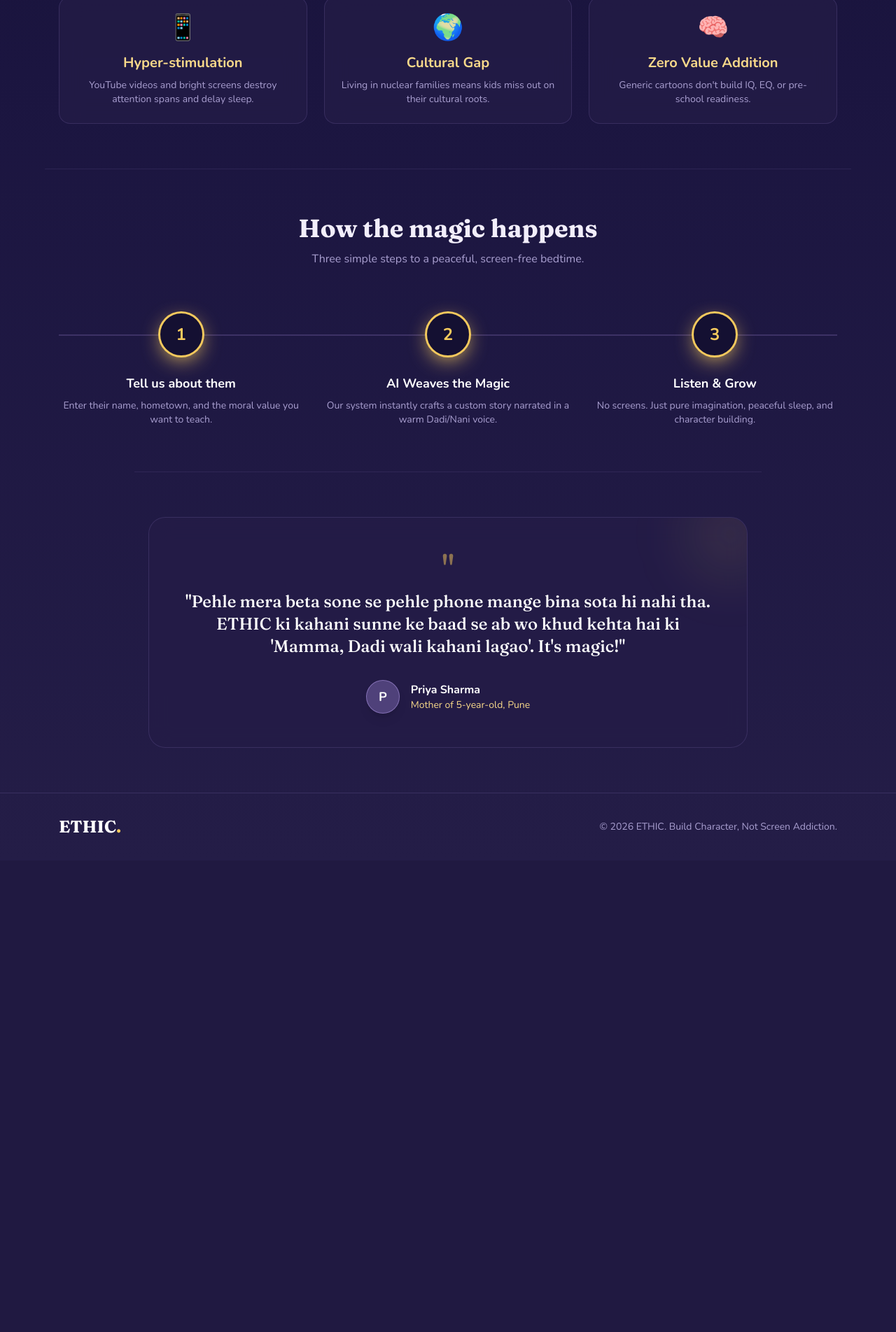
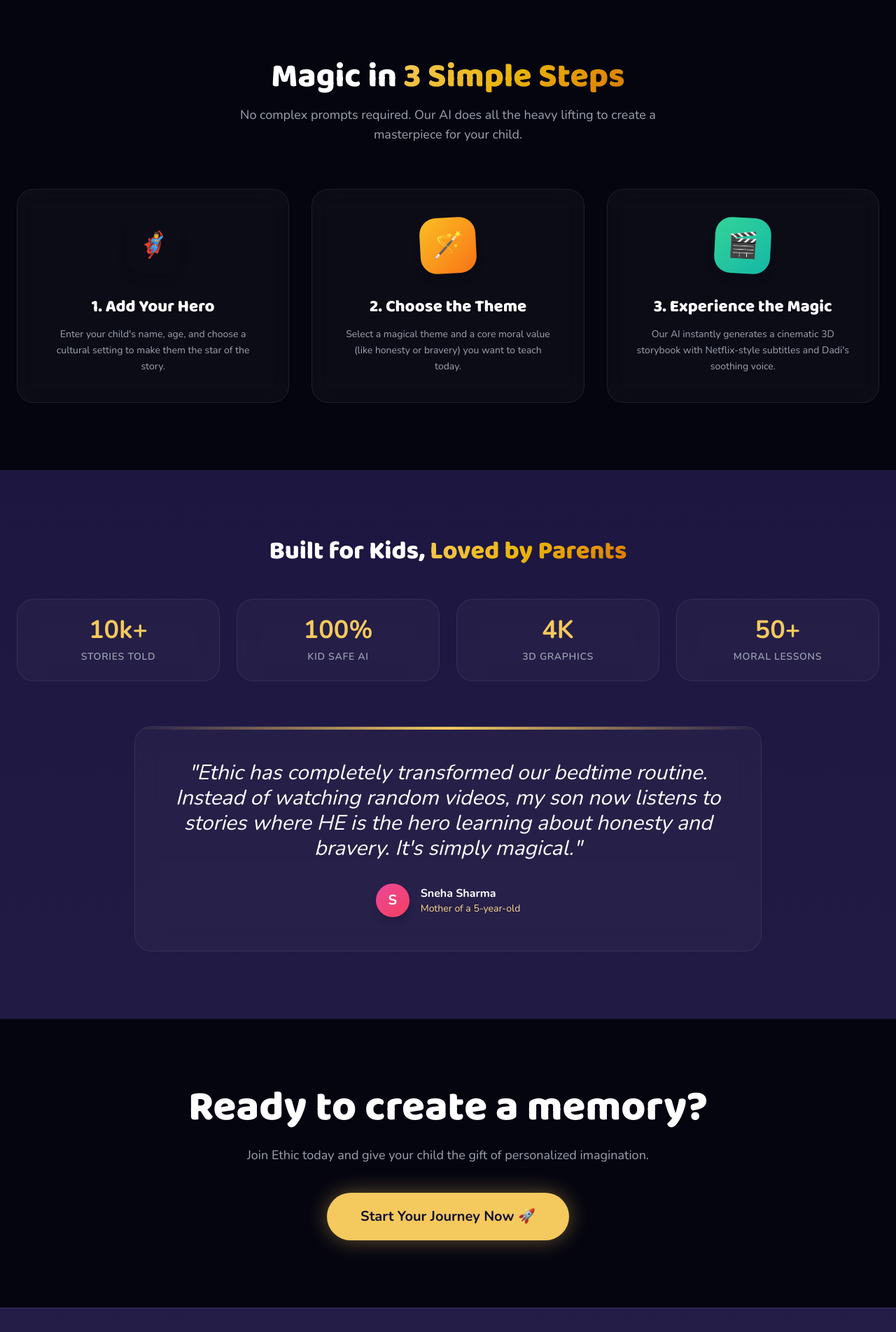
Before and after one commit to contactcuratedchoices-stack/ethic-mvp, a Flask app: page / in a window 1280 px wide. Shown: the part 816-2720 px from the top of the page at 70% size. Before the commit the page ends 2007 px from the top, so only its background shows below. Run offline with Flask 3, Linux system fonts and the light colour scheme; some libraries are stand-ins or nearby versions.

Commit message:
Update index.html

```diff
--- a/templates/index.html
+++ b/templates/index.html
@@ -1,100 +1,182 @@
 {% extends "base.html" %}
 
 {% block content %}
-<!-- 🌟 HERO SECTION 🌟 -->
-<section class="mx-auto max-w-5xl px-5 pt-20 pb-16 text-center md:pt-28 md:pb-24">
-  <div class="mx-auto mb-6 inline-flex items-center gap-2 rounded-full border border-purple-soft/25 bg-navy-light/60 px-4 py-1.5 text-xs font-semibold text-purple-soft">
-    <span class="h-1.5 w-1.5 rounded-full bg-gold animate-twinkle"></span>
-    Trusted by 500+ mindful parents
-  </div>
-  <h1 class="mx-auto max-w-4xl text-balance font-serif text-5xl font-bold leading-tight md:text-7xl">
-    Build Character,<br class="hidden sm:block" />
-    <span class="text-gold">Not Screen Addiction.</span>
-  </h1>
-  <p class="mx-auto mt-6 max-w-2xl text-pretty text-lg leading-relaxed text-muted md:text-xl">
-    Holistic pre-school development infused with your cultural roots and the warm voice of Dadi/Nani.
-  </p>
-  <div class="mt-10 flex flex-col items-center justify-center gap-4 sm:flex-row">
-    <!-- Links to Studio (बैकएंड इसे अपने आप लॉगिन पर भेज देगा अगर अकाउंट नहीं है) -->
-    <a href="/studio" class="w-full rounded-full bg-gold px-8 py-4 font-bold text-navy shadow-gold transition hover:brightness-105 sm:w-auto text-lg">
-      Create Your Child's First Story — Free
-    </a>
-    <a href="/pricing" class="w-full rounded-full border border-purple-soft/30 px-8 py-4 font-semibold text-purple-soft transition hover:bg-navy-light/60 sm:w-auto text-lg flex items-center justify-center gap-2">
-      View Educational Plans
-    </a>
-  </div>
+<link href="https://fonts.googleapis.com/css2?family=Poppins:wght@300;400;500;600;700&family=Baloo+2:wght@600;800&display=swap" rel="stylesheet">
+
+<style>
+    body { background-color: #050510; color: #ffffff; font-family: 'Poppins', sans-serif; overflow-x: hidden; }
+    .magical-font { font-family: 'Baloo 2', cursive; }
+
+    /* Magical Gradient Text */
+    .text-gradient {
+        background: linear-gradient(135deg, #f4c95d 0%, #eab308 50%, #d97706 100%);
+        -webkit-background-clip: text;
+        -webkit-text-fill-color: transparent;
+    }
+
+    /* Hero Background with slow cinematic zoom */
+    .hero-bg {
+        background-image: url('https://images.unsplash.com/photo-1534447677768-be436bb09401?q=80&w=2094&auto=format&fit=crop');
+        background-size: cover;
+        background-position: center;
+        animation: cinematicZoom 20s infinite alternate ease-in-out;
+    }
+    @keyframes cinematicZoom {
+        0% { transform: scale(1); }
+        100% { transform: scale(1.1); }
+    }
+
+    /* Glassmorphism Cards */
+    .glass-card {
+        background: rgba(255, 255, 255, 0.03);
+        backdrop-filter: blur(16px);
+        -webkit-backdrop-filter: blur(16px);
+        border: 1px solid rgba(255, 255, 255, 0.08);
+        border-radius: 1.5rem;
+        transition: all 0.4s ease;
+    }
+    .glass-card:hover {
+        transform: translateY(-10px);
+        background: rgba(255, 255, 255, 0.06);
+        border-color: rgba(244, 201, 93, 0.4);
+        box-shadow: 0 20px 40px rgba(0,0,0,0.5), inset 0 0 20px rgba(244,201,93,0.1);
+    }
+
+    /* Floating Animation for UI Elements */
+    .floating { animation: float 6s ease-in-out infinite; }
+    @keyframes float {
+        0% { transform: translateY(0px); }
+        50% { transform: translateY(-15px); }
+        100% { transform: translateY(0px); }
+    }
+
+    /* Glow Button */
+    .glow-button {
+        position: relative;
+        transition: all 0.3s ease;
+    }
+    .glow-button::before {
+        content: ''; position: absolute; top: -2px; left: -2px; right: -2px; bottom: -2px;
+        background: linear-gradient(45deg, #f4c95d, #eab308, #f4c95d);
+        z-index: -1; border-radius: 50px; filter: blur(15px); opacity: 0; transition: opacity 0.3s ease;
+    }
+    .glow-button:hover::before { opacity: 0.8; }
+</style>
+
+<header class="relative w-full min-h-screen flex items-center justify-center overflow-hidden -mt-16">
+    <div class="absolute inset-0 hero-bg opacity-40"></div>
+    <div class="absolute inset-0 bg-gradient-to-b from-[#050510]/40 via-[#050510]/80 to-[#050510]"></div>
+
+    <div class="relative z-10 text-center px-6 max-w-5xl mx-auto flex flex-col items-center mt-20">
+        <div class="inline-block px-5 py-2 mb-6 rounded-full glass-card border-gold/30 text-gold-soft text-sm font-bold tracking-widest uppercase floating">
+            ✨ The Future of Bedtime Stories
+        </div>
+
+        <h1 class="magical-font text-5xl md:text-7xl lg:text-8xl font-extrabold text-white leading-tight mb-6 drop-shadow-2xl">
+            Turn Screen Time into <br>
+            <span class="text-gradient">Story Time.</span>
+        </h1>
+
+        <p class="text-gray-300 text-lg md:text-2xl mb-10 max-w-3xl mx-auto font-light leading-relaxed">
+            Generate personalized, 3D animated bedtime stories with cinematic audio. Build character, teach morals, and ignite your child's imagination.
+        </p>
+
+        <div class="flex flex-col sm:flex-row gap-5 items-center justify-center">
+            <a href="{{ url_for('main.studio') }}" aria-label="Create your first story" class="glow-button px-10 py-4 bg-gold text-navy text-lg font-bold rounded-full hover:scale-105 transition flex items-center gap-3">
+                Create Your First Story ✨
+            </a>
+            <a href="{{ url_for('main.dashboard') }}" aria-label="Go to Library" class="px-10 py-4 glass-card text-white text-lg font-bold rounded-full hover:bg-white/10 transition flex items-center gap-3">
+                <svg class="w-6 h-6" fill="none" stroke="currentColor" viewBox="0 0 24 24"><path stroke-linecap="round" stroke-linejoin="round" stroke-width="2" d="M14.752 11.168l-3.197-2.132A1 1 0 0010 9.87v4.263a1 1 0 001.555.832l3.197-2.132a1 1 0 000-1.664z"/><path stroke-linecap="round" stroke-linejoin="round" stroke-width="2" d="M21 12a9 9 0 11-18 0 9 9 0 0118 0z"/></svg>
+                Explore Library
+            </a>
+        </div>
+    </div>
+</header>
+
+<section class="py-24 relative z-10 bg-[#050510]">
+    <div class="max-w-7xl mx-auto px-6">
+        <div class="text-center mb-16">
+            <h2 class="magical-font text-4xl md:text-5xl font-bold text-white mb-4">Magic in <span class="text-gradient">3 Simple Steps</span></h2>
+            <p class="text-gray-400 text-lg max-w-2xl mx-auto">No complex prompts required. Our AI does all the heavy lifting to create a masterpiece for your child.</p>
+        </div>
+
+        <div class="grid grid-cols-1 md:grid-cols-3 gap-8">
+            <div class="glass-card p-10 text-center group">
+                <div class="w-20 h-20 mx-auto bg-gradient-to-br from-purple-500 to-indigo-600 rounded-3xl flex items-center justify-center text-4xl shadow-lg mb-8 group-hover:-translate-y-2 transition duration-300 transform rotate-3">
+                    🦸‍♂️
+                </div>
+                <h3 class="magical-font text-2xl font-bold text-white mb-3">1. Add Your Hero</h3>
+                <p class="text-gray-400 text-sm leading-relaxed">Enter your child's name, age, and choose a cultural setting to make them the star of the story.</p>
+            </div>
+
+            <div class="glass-card p-10 text-center group">
+                <div class="w-20 h-20 mx-auto bg-gradient-to-br from-amber-400 to-orange-500 rounded-3xl flex items-center justify-center text-4xl shadow-lg mb-8 group-hover:-translate-y-2 transition duration-300 transform -rotate-3">
+                    🪄
+                </div>
+                <h3 class="magical-font text-2xl font-bold text-white mb-3">2. Choose the Theme</h3>
+                <p class="text-gray-400 text-sm leading-relaxed">Select a magical theme and a core moral value (like honesty or bravery) you want to teach today.</p>
+            </div>
+
+            <div class="glass-card p-10 text-center group">
+                <div class="w-20 h-20 mx-auto bg-gradient-to-br from-emerald-400 to-teal-500 rounded-3xl flex items-center justify-center text-4xl shadow-lg mb-8 group-hover:-translate-y-2 transition duration-300 transform rotate-3">
+                    🎬
+                </div>
+                <h3 class="magical-font text-2xl font-bold text-white mb-3">3. Experience the Magic</h3>
+                <p class="text-gray-400 text-sm leading-relaxed">Our AI instantly generates a cinematic 3D storybook with Netflix-style subtitles and Dadi's soothing voice.</p>
+            </div>
+        </div>
+    </div>
 </section>
 
-<!-- 🌟 THE PROBLEM SECTION 🌟 -->
-<section class="mx-auto max-w-6xl px-5 py-16 border-t border-purple-soft/10">
-  <div class="text-center mb-12">
-    <h2 class="font-serif text-3xl font-bold md:text-4xl">Are you tired of the bedtime screen struggle?</h2>
-  </div>
-  <div class="grid gap-6 md:grid-cols-3">
-    <div class="glass p-6 rounded-2xl text-center">
-      <div class="text-4xl mb-4">📱</div>
-      <h3 class="text-xl font-bold text-gold-soft mb-2">Hyper-stimulation</h3>
-      <p class="text-sm text-muted">YouTube videos and bright screens destroy attention spans and delay sleep.</p>
+<section class="py-24 relative z-10">
+    <div class="absolute inset-0 bg-[radial-gradient(ellipse_at_center,_var(--tw-gradient-stops))] from-purple-900/20 via-[#050510] to-[#050510]"></div>
+
+    <div class="max-w-7xl mx-auto px-6 relative z-10 text-center">
+        <h2 class="magical-font text-3xl md:text-4xl font-bold text-white mb-12">Built for Kids, <span class="text-gradient">Loved by Parents</span></h2>
+
+        <div class="grid grid-cols-2 md:grid-cols-4 gap-6 mb-16">
+            <div class="glass-card p-6">
+                <h4 class="text-4xl font-bold text-gold mb-2">10k+</h4>
+                <p class="text-gray-400 text-sm uppercase tracking-wider font-semibold">Stories Told</p>
+            </div>
+            <div class="glass-card p-6">
+                <h4 class="text-4xl font-bold text-gold mb-2">100%</h4>
+                <p class="text-gray-400 text-sm uppercase tracking-wider font-semibold">Kid Safe AI</p>
+            </div>
+            <div class="glass-card p-6">
+                <h4 class="text-4xl font-bold text-gold mb-2">4K</h4>
+                <p class="text-gray-400 text-sm uppercase tracking-wider font-semibold">3D Graphics</p>
+            </div>
+            <div class="glass-card p-6">
+                <h4 class="text-4xl font-bold text-gold mb-2">50+</h4>
+                <p class="text-gray-400 text-sm uppercase tracking-wider font-semibold">Moral Lessons</p>
+            </div>
+        </div>
+
+        <div class="glass-card p-12 max-w-4xl mx-auto rounded-[3rem] border-gold/20 relative overflow-hidden">
+            <div class="absolute top-0 left-0 w-full h-1 bg-gradient-to-r from-transparent via-gold to-transparent"></div>
+            <p class="text-xl md:text-3xl font-light text-white italic leading-relaxed mb-8">
+                "Ethic has completely transformed our bedtime routine. Instead of watching random videos, my son now listens to stories where HE is the hero learning about honesty and bravery. It's simply magical."
+            </p>
+            <div class="flex items-center justify-center gap-4">
+                <div class="w-12 h-12 bg-gradient-to-br from-pink-500 to-rose-500 rounded-full flex items-center justify-center text-xl font-bold text-white shadow-lg">S</div>
+                <div class="text-left">
+                    <h5 class="text-white font-bold">Sneha Sharma</h5>
+                    <p class="text-gold-soft text-sm">Mother of a 5-year-old</p>
+                </div>
+            </div>
+        </div>
     </div>
-    <div class="glass p-6 rounded-2xl text-center">
-      <div class="text-4xl mb-4">🌍</div>
-      <h3 class="text-xl font-bold text-gold-soft mb-2">Cultural Gap</h3>
-      <p class="text-sm text-muted">Living in nuclear families means kids miss out on their cultural roots.</p>
-    </div>
-    <div class="glass p-6 rounded-2xl text-center">
-      <div class="text-4xl mb-4">🧠</div>
-      <h3 class="text-xl font-bold text-gold-soft mb-2">Zero Value Addition</h3>
-      <p class="text-sm text-muted">Generic cartoons don't build IQ, EQ, or pre-school readiness.</p>
-    </div>
-  </div>
 </section>
 
-<!-- 🌟 HOW IT WORKS SECTION 🌟 -->
-<section id="how-it-works" class="mx-auto max-w-6xl px-5 py-16 border-t border-purple-soft/10">
-  <div class="text-center mb-16">
-    <h2 class="font-serif text-3xl font-bold md:text-4xl">How the magic happens</h2>
-    <p class="mt-3 text-muted">Three simple steps to a peaceful, screen-free bedtime.</p>
-  </div>
-  <div class="flex flex-col md:flex-row gap-8 relative">
-    <div class="hidden md:block absolute top-8 left-0 w-full h-0.5 bg-purple-soft/20 -z-10"></div>
-
-    <div class="flex-1 text-center">
-      <div class="w-16 h-16 mx-auto bg-navy border-2 border-gold text-gold rounded-full flex items-center justify-center text-2xl font-bold mb-6 shadow-gold">1</div>
-      <h3 class="text-lg font-bold text-white mb-2">Tell us about them</h3>
-      <p class="text-sm text-muted">Enter their name, hometown, and the moral value you want to teach.</p>
+<section class="py-24 relative z-10 bg-[#050510] border-t border-white/5">
+    <div class="max-w-4xl mx-auto px-6 text-center">
+        <h2 class="magical-font text-4xl md:text-6xl font-bold text-white mb-6">Ready to create a memory?</h2>
+        <p class="text-gray-400 text-lg mb-10">Join Ethic today and give your child the gift of personalized imagination.</p>
+        <a href="{{ url_for('main.studio') }}" aria-label="Start your journey" class="glow-button inline-block px-12 py-5 bg-gold text-navy text-xl font-bold rounded-full hover:scale-105 transition shadow-[0_0_30px_rgba(244,201,93,0.4)]">
+            Start Your Journey Now 🚀
+        </a>
     </div>
-
-    <div class="flex-1 text-center">
-      <div class="w-16 h-16 mx-auto bg-navy border-2 border-gold text-gold rounded-full flex items-center justify-center text-2xl font-bold mb-6 shadow-gold">2</div>
-      <h3 class="text-lg font-bold text-white mb-2">AI Weaves the Magic</h3>
-      <p class="text-sm text-muted">Our system instantly crafts a custom story narrated in a warm Dadi/Nani voice.</p>
-    </div>
-
-    <div class="flex-1 text-center">
-      <div class="w-16 h-16 mx-auto bg-navy border-2 border-gold text-gold rounded-full flex items-center justify-center text-2xl font-bold mb-6 shadow-gold">3</div>
-      <h3 class="text-lg font-bold text-white mb-2">Listen & Grow</h3>
-      <p class="text-sm text-muted">No screens. Just pure imagination, peaceful sleep, and character building.</p>
-    </div>
-  </div>
 </section>
 
-<!-- 🌟 TESTIMONIAL / REVIEWS SECTION 🌟 -->
-<section class="mx-auto max-w-4xl px-5 py-16 border-t border-purple-soft/10">
-  <div class="glass rounded-3xl p-8 md:p-12 text-center relative overflow-hidden">
-    <div class="absolute -top-10 -right-10 w-32 h-32 bg-gold/10 rounded-full blur-2xl"></div>
-    <div class="text-5xl text-gold mb-2 opacity-50 font-serif">"</div>
-    <p class="text-xl md:text-2xl font-serif text-white leading-relaxed mb-8 relative z-10">
-      "Pehle mera beta sone se pehle phone mange bina sota hi nahi tha. ETHIC ki kahani sunne ke baad se ab wo khud kehta hai ki 'Mamma, Dadi wali kahani lagao'. It's magic!"
-    </p>
-    <div class="flex items-center justify-center gap-4 relative z-10">
-      <div class="w-12 h-12 rounded-full bg-purple-soft/30 border border-purple-soft/50 flex items-center justify-center font-bold text-white text-lg shadow-lg">
-        P
-      </div>
-      <div class="text-left">
-        <div class="text-base font-bold text-white">Priya Sharma</div>
-        <div class="text-sm text-gold-soft">Mother of 5-year-old, Pune</div>
-      </div>
-    </div>
-  </div>
-</section>
 {% endblock %}
```
